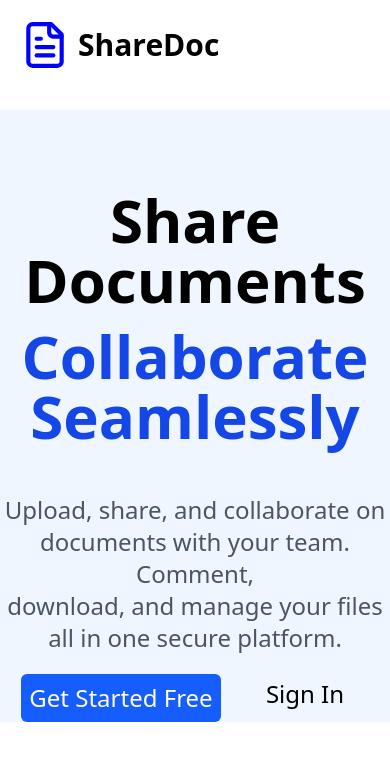
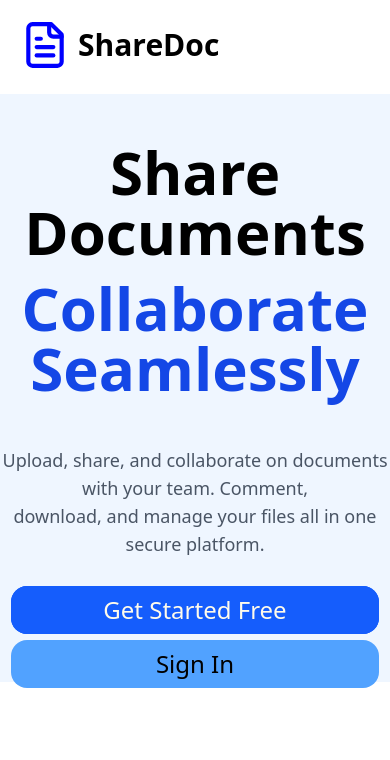
Before and after one commit to Pallab-Ghosh/File_Sharing_Applicationa, a Next.js app in the folder Frontend/my-app/: page / in a window 390 px wide. Shown: the top 760 px of the page. Built offline with nearby package versions, Linux system fonts and the light colour scheme.

Commit message:
Setup files

```diff
--- /dev/null
+++ b/Frontend/my-app/app/(auth)/SignIn/page.jsx
@@ -0,0 +1,15 @@
+'use client'
+import { useRouter } from 'next/navigation';
+import React from 'react'
+
+const SignIn = () => {
+  const router = useRouter();
+  return (
+    <div>
+       <button onClick={()=>router.push('/')}>Go Back</button>
+      SignIn
+      </div>
+  )
+}
+
+export default SignIn
--- a/Frontend/my-app/component/Signup.jsx
+++ b/Frontend/my-app/app/(auth)/SignUp/page.jsx
@@ -1,10 +1,11 @@
 'use client'
 import React, { useState } from 'react'
 
+import { useRouter } from 'next/navigation'
 
 const Signup = () => {
   const [data , setdata]= useState({name : ' ', year : ' ', dept:' ' });
-
+const router = useRouter();
 
   const handleChange = (e) => {
     const { name, value } = e.target;
@@ -19,6 +20,7 @@ const Signup = () => {
 
   return (
     <form onSubmit={handleSubmit} className="space-y-4 p-4 max-w-md mx-auto">
+       <button onClick={()=>router.push('/')}>Go Back</button>
       <input
         name="name"
         value={data.name}
@@ -44,7 +46,7 @@ const Signup = () => {
         type="submit"
         className="bg-blue-600 text-white px-4 py-2 rounded hover:bg-blue-700"
       >
-        Get started Free
+         SignUp
       </button>
     </form>
   );
--- /dev/null
+++ b/Frontend/my-app/app/components/Content.jsx
@@ -0,0 +1,26 @@
+
+import React from 'react'
+import Signup from '../(auth)/SignUp/page'
+import { UserRegistration } from './UserRegistration'
+
+const Content = () => {
+  return (
+       <div className='flex items-center bg-blue-50 sm:mt-4 flex-col mt-6  w-screen'>
+          <div className='flex flex-col justify-center gap-4 sm:mt-30 mt-12'>
+                <p className='text-6xl text-center font-bold'>Share Documents</p>
+                <p className='text-6xl text-center text-blue-700  font-bold'>Collaborate Seamlessly</p>
+                <div className='mt-8 flex flex-col text-center'>
+                   <p className='sm:text-2xl text-lg  text-gray-600'>
+                     Upload, share, and collaborate on documents with your team. Comment,
+                     </p>
+                   <p className='sm:text-2xl text-lg  text-gray-600'>
+                     download, and manage your files all in one secure platform.
+                     </p>
+                </div>
+          </div>
+            <UserRegistration/>
+        </div>
+  )
+}
+
+export default Content
--- /dev/null
+++ b/Frontend/my-app/app/components/UserRegistration.jsx
@@ -0,0 +1,33 @@
+'use client'
+
+import { useRouter } from 'next/navigation'
+import React from 'react'
+
+
+export const UserRegistration = () => {
+ const router = useRouter();
+  return (
+    <div className='mt-7 flex flex-col sm:flex-row sm:gap-3'>
+
+                <div className='bg-blue-600 flex text-amber-50 w-92 sm:w-50 justify-center h-12 items-center text-2xl rounded-2xl hover:bg-amber-900'>
+                   <button
+                    onClick={() => router.replace("/SignUp")}
+                    className='bg-blue-600 flex text-amber-50 w-92 sm:w-50 justify-center h-12 items-center text-2xl rounded-2xl hover:bg-amber-900'
+                    >
+                     Get Started Free
+                    </button>
+                  </div>
+
+
+                  <div className='w-92 hover:bg-blue-200 flex text-black sm:w-36 justify-center h-12 items-center text-center text-2xl rounded-2xl'>
+                        <button
+                        onClick={() => router.replace("/SignIn")}
+                        className='bg-blue-400 w-92 hover:bg-blue-200 flex text-black sm:w-36 justify-center h-12 items-center text-center text-2xl rounded-2xl mt-3 sm:mt-0'
+                        >
+                        Sign In
+                        </button>
+                   </div>
+
+            </div>
+  )
+}
--- a/Frontend/my-app/component/Content.jsx
+++ /dev/null
@@ -1,25 +0,0 @@
-
-import React from 'react'
-import Signup from './Signup'
-import Signin from './Signin'
-
-const Content = () => {
-  return (
-       <div className='flex justify-center items-center bg-blue-50 mt-10 flex-col'>
-          <div className='flex flex-col justify-center gap-4 mt-20'>
-                <p className='text-6xl text-center font-bold'>Share Documents</p>
-                <p className='text-6xl text-center text-blue-700  font-bold'>Collaborate Seamlessly</p>
-                <div className='mt-8 flex flex-col'>
-                   <p className='text-2xl text-center text-gray-600'> Upload, share, and collaborate on documents with your team. Comment,</p>
-                   <p className='text-2xl text-center  text-gray-600'>download, and manage your files all in one secure platform.</p>
-                </div>
-          </div>
-            <div className='mt-5 flex justify-between gap-5'>
-               <div className='bg-blue-600 flex text-amber-50 w-50 justify-center h-12 items-center text-2xl rounded-md hover:bg-amber-900'> Get Started Free</div>
-                <div className='bg-blue-50 hover:bg-blue-200 flex text-black w-32 justify-center h-10 items-center text-2xl rounded-md '> Sign In</div>
-            </div>
-        </div>
-  )
-}
-
-export default Content
--- a/Frontend/my-app/component/Signin.jsx
+++ /dev/null
@@ -1,9 +0,0 @@
-import React from 'react'
-
-const Signin = () => {
-  return (
-    <div>Signin</div>
-  )
-}
-
-export default Signin
```
Also changed, not shown: Frontend/my-app/app/(Landing)/page.jsx (+5 -2 lines), Frontend/my-app/package.json (+7 -5 lines), Frontend/my-app/tsconfig.json (added, +35 -0 lines), 1 other file (tests, documents, lock files or other folders).
